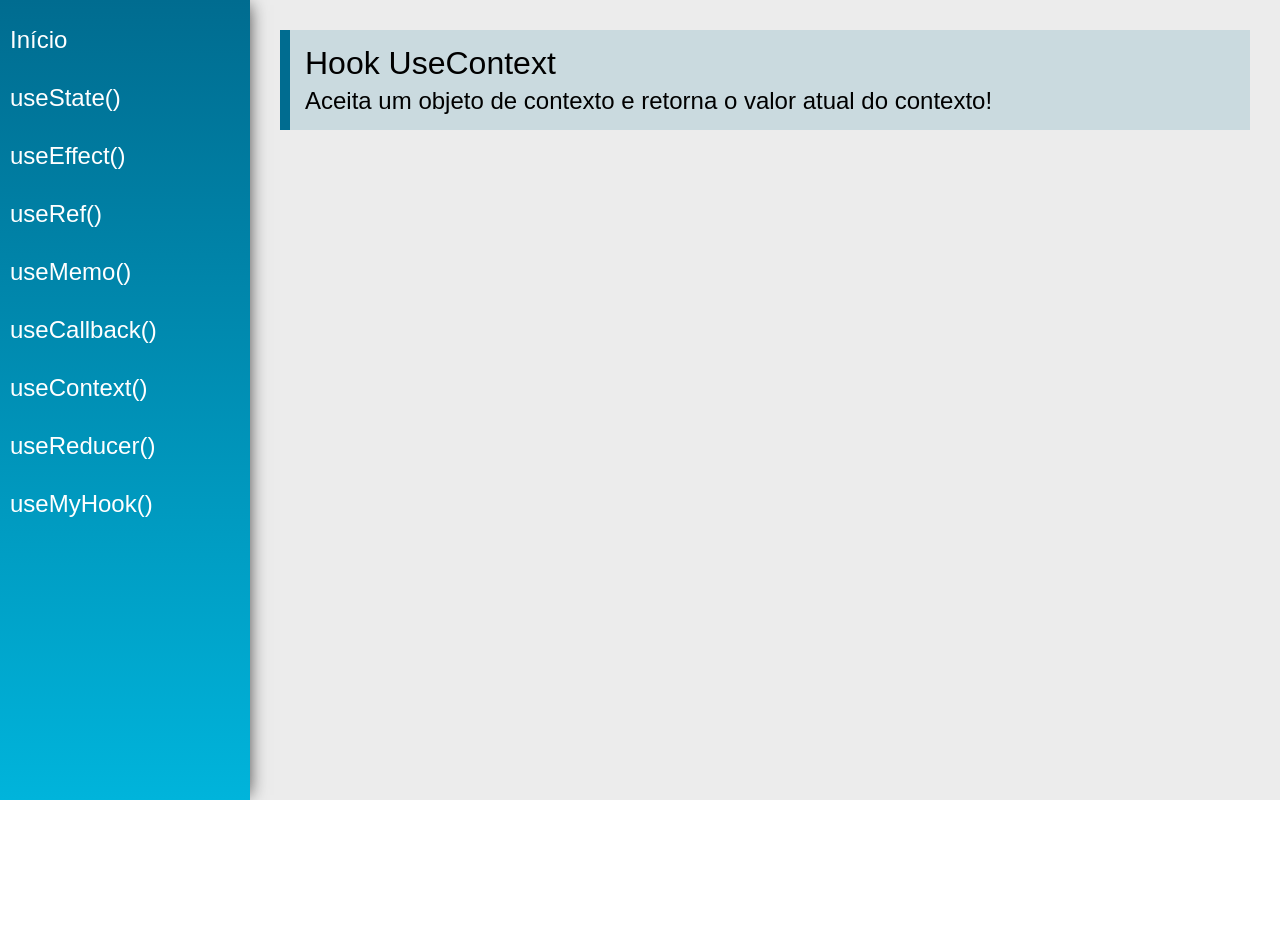
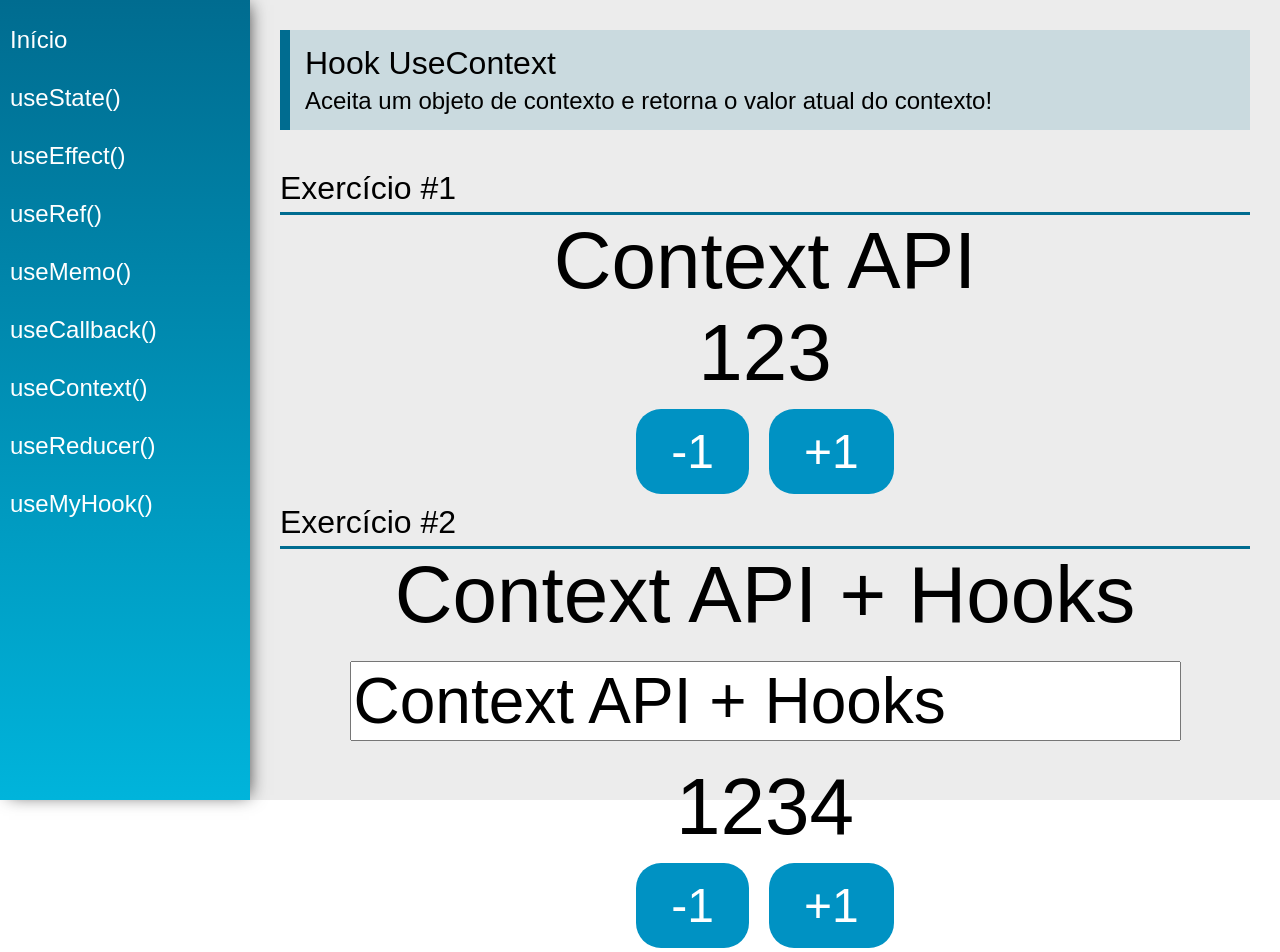
Before and after one commit to victor-vas/hooks, a React (Create React App) app: page /useContext in a window 1280 px wide. Shown: the top 952 px of the page. Before the commit the page ends 800 px from the top, so only its background shows below. Built offline with nearby package versions, Linux system fonts and the light colour scheme.

Commit message:
updated view UseContext

```diff
--- /dev/null
+++ b/src/data/DataContext.ts
@@ -0,0 +1,14 @@
+import React from 'react';
+
+export interface IData {
+  text: string;
+  number: number;
+}
+
+export const data = {
+  number: 123,
+  text: 'Context API',
+};
+
+// eslint-disable-next-line @typescript-eslint/no-explicit-any
+export const DataContext: any = React.createContext(data);
--- /dev/null
+++ b/src/data/Store.tsx
@@ -0,0 +1,42 @@
+import React, { useState } from 'react';
+
+interface StoreProps {
+  children: React.ReactNode;
+}
+
+export interface IValue {
+  text: string;
+  number: number;
+  setNumber: (number: number) => void;
+  setText: (text: string) => void;
+}
+
+const initialState = {
+  text: 'Context API + Hooks',
+  number: 1234,
+};
+
+export const AppContext = React.createContext<IValue | null>(null);
+
+const Store = ({ children }: StoreProps) => {
+  const [state, setState] = useState(initialState);
+
+  const updateState = (key: string, value: string | number): void => {
+    setState({ ...state, [key]: value });
+  };
+
+  return (
+    <AppContext.Provider
+      value={{
+        text: state.text,
+        number: state.number,
+        setNumber: (number) => updateState('number', number),
+        setText: (text) => updateState('text', text),
+      }}
+    >
+      {children}
+    </AppContext.Provider>
+  );
+};
+
+export default Store;
--- a/src/views/App.tsx
+++ b/src/views/App.tsx
@@ -1,17 +1,31 @@
-import React from 'react';
+import React, { useState } from 'react';
 import { BrowserRouter as Router } from 'react-router-dom';
 import Content from '../components/Content';
 import Menu from '../components/Menu';
+import { data, DataContext, IData } from '../data/DataContext';
+import Store from '../data/Store';
 import './App.css';
 
+export type ContextType = {
+  state: IData;
+  setState: React.Dispatch<React.SetStateAction<IData>>;
+};
+
 const App = () => {
+  const [state, setState] = useState(data);
+  const newState: ContextType = { state, setState };
+
   return (
+    <Store>
+      <DataContext.Provider value={newState}>
         <div className="App">
           <Router>
             <Menu />
             <Content />
           </Router>
         </div>
+      </DataContext.Provider>
+    </Store>
   );
 };
 
--- a/src/views/examples/UseContext.tsx
+++ b/src/views/examples/UseContext.tsx
@@ -1,13 +1,56 @@
-import React from 'react';
+import React, { useContext } from 'react';
 import PageTitle from '../../components/PageTitle';
+import SectionTitle from '../../components/SectionTitle';
+import { DataContext } from '../../data/DataContext';
+import { AppContext, IValue } from '../../data/Store';
 
 const UseContext = () => {
+  // eslint-disable-next-line prettier/prettier
+  const {state, setState} = useContext(DataContext);
+  const { text, number, setNumber, setText } = useContext(AppContext) as IValue;
+
+  const addNumber = (delta: number) => {
+    setState({ ...state, number: state.number + delta });
+  };
+
   return (
     <div className="UseContext">
       <PageTitle
         title="Hook UseContext"
         subtitle="Aceita um objeto de contexto e retorna o valor atual do contexto!"
       />
+      <SectionTitle title="Exercício #1" />
+      <div className="center">
+        <span className="text">{state.text}</span>
+        <span className="text">{state.number}</span>
+        <div>
+          <button className="btn" onClick={() => addNumber(-1)}>
+            -1
+          </button>
+          <button className="btn" onClick={() => addNumber(+1)}>
+            +1
+          </button>
+        </div>
+      </div>
+      <SectionTitle title="Exercício #2" />
+      <div className="center">
+        <span className="text">{text}</span>
+        <input
+          type="text"
+          className="input"
+          value={text}
+          onChange={(e) => setText(e.target.value)}
+        />
+        <span className="text">{number}</span>
+        <div>
+          <button className="btn" onClick={() => setNumber(number - 1)}>
+            -1
+          </button>
+          <button className="btn" onClick={() => setNumber(number + 1)}>
+            +1
+          </button>
+        </div>
+      </div>
     </div>
   );
 };
```
Lines whose indentation alone changed are shown as unchanged.
